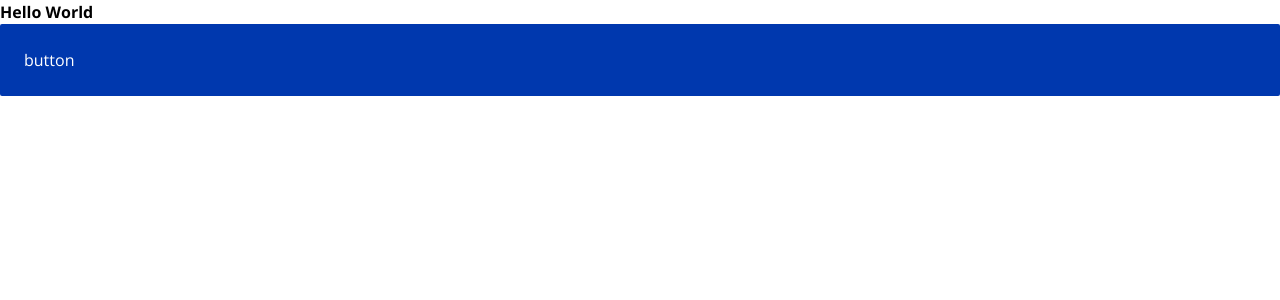
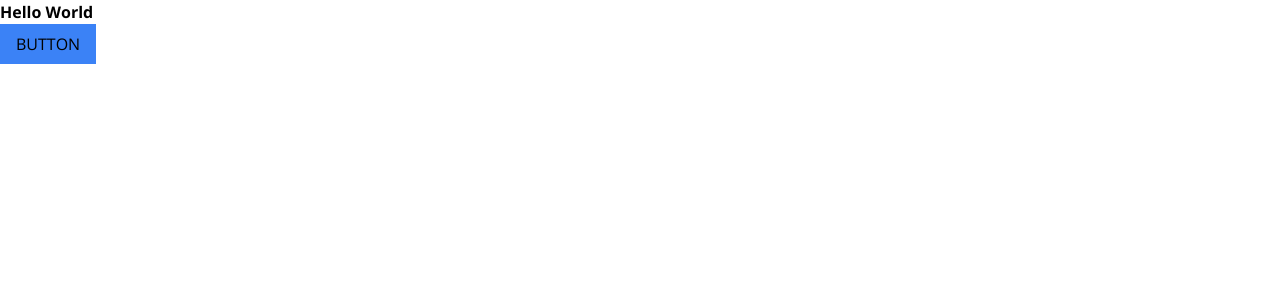
Before and after one commit to andrescasa-dev/nelumbo-tech, a Next.js app: page / in a window 1280 px wide. Shown: the top 300 px of the page. Built offline with nearby package versions, Linux system fonts and the light colour scheme.

Commit message:
setting up cva and cn utility functions

```diff
--- a/src/components/Button.tsx
+++ b/src/components/Button.tsx
@@ -1,8 +1,36 @@
+import { cn } from "@/utils";
+import { cva, VariantProps } from "class-variance-authority";
 import React from "react";
 
-function Button({ label }: { label: string }) {
+const button = cva("button", {
+  variants: {
+    intent: {
+      primary: ["bg-blue-500"],
+      secondary: ["bg-white"],
+    },
+    size: {
+      small: ["text-sm", "py-1", "px-2"],
+      medium: ["text-base", "py-2", "px-4"],
+    },
+  },
+  compoundVariants: [{ intent: "primary", size: "medium", class: "uppercase" }],
+  defaultVariants: {
+    intent: "primary",
+    size: "medium",
+  },
+});
+
+export interface ButtonProps
+  extends React.ButtonHTMLAttributes<HTMLButtonElement>,
+    VariantProps<typeof button> {
+  label: string;
+}
+
+function Button({ label, intent, size, className, ...delegate }: ButtonProps) {
   return (
-    <div className="bg-primary-400 text-white rounded-sm p-6">{label}</div>
+    <button className={cn(button({ intent, size, className }))} {...delegate}>
+      {label}
+    </button>
   );
 }
 
--- /dev/null
+++ b/src/utils.ts
@@ -0,0 +1,7 @@
+import clsx from "clsx";
+import { ClassValue } from "clsx";
+import { twMerge } from "tailwind-merge";
+
+export const cn = (...inputs: ClassValue[]) => {
+  return twMerge(clsx(inputs));
+};
```
Also changed, not shown: 1 other file (tests, documents, lock files or other folders).
